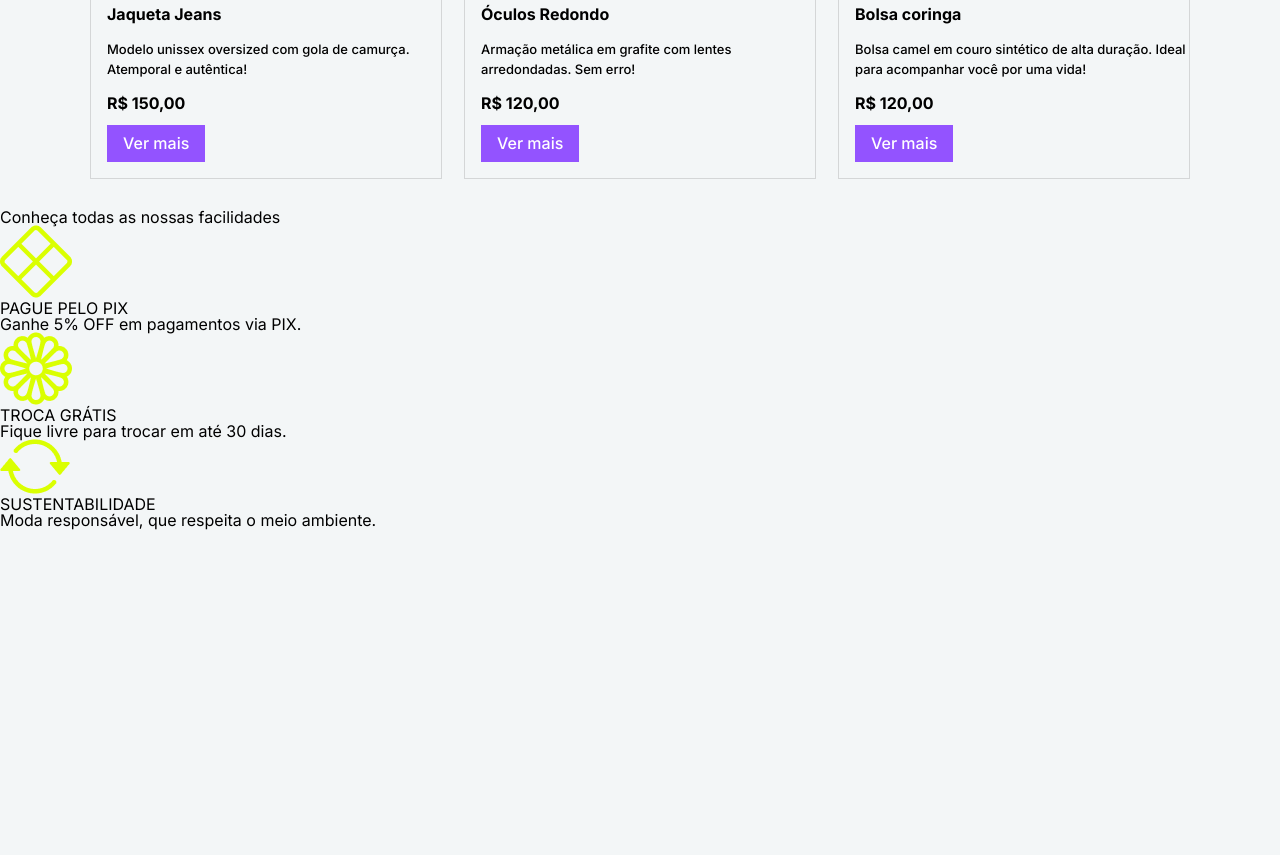
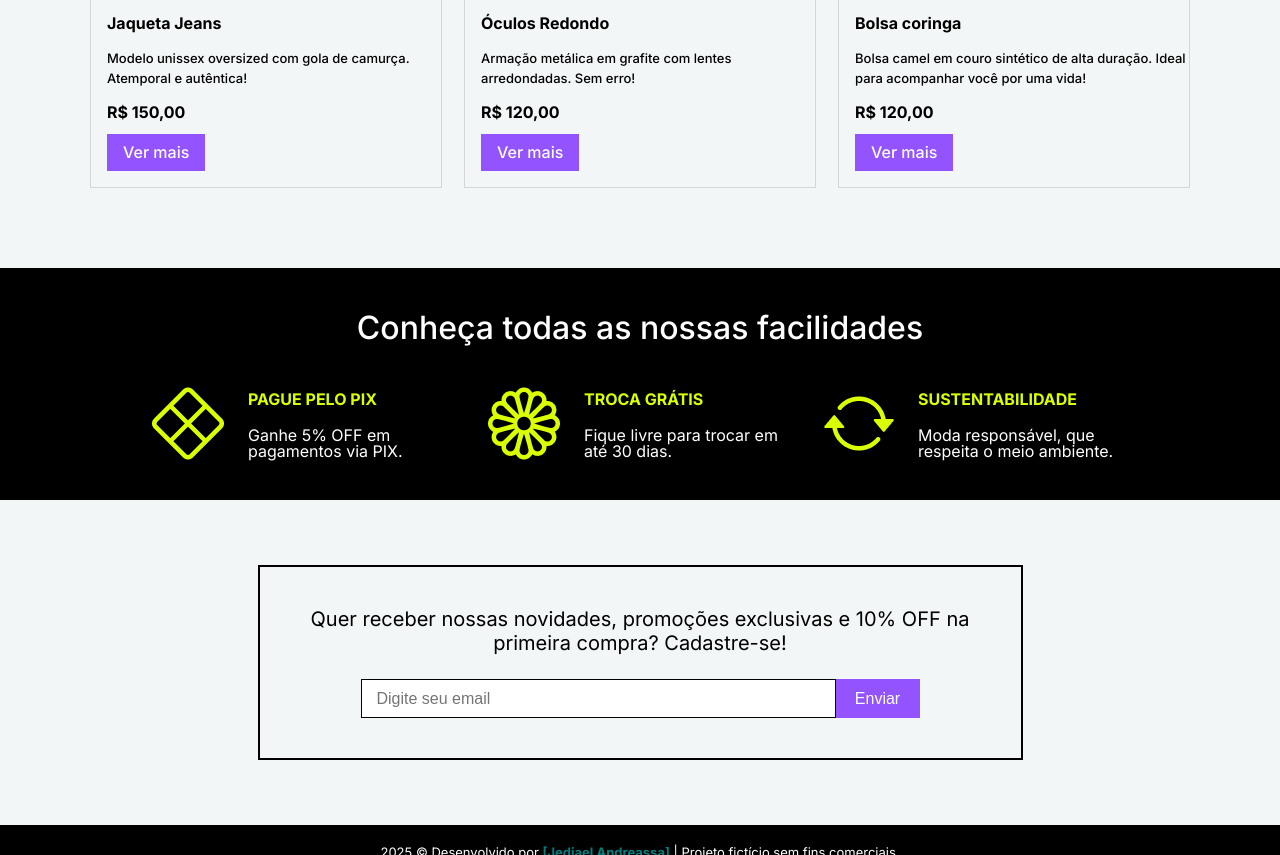
Before and after one commit to gltc762/Meteora, a plain HTML site: page index.html in a window 1280 px wide. Shown: the part 1945-2800 px from the top of the page. Before the commit the page ends 2475 px from the top, so only its background shows below. Drawn offline with Linux system fonts and the light colour scheme.

Commit message:
partefinal

```diff
--- a/index.html
+++ b/index.html
@@ -4,13 +4,13 @@
     <meta charset="UTF-8">
     <meta name="viewport" content="width=device-width, initial-scale=1.0">
     <title>METEORA</title>
-    <link rel="shortcut icon" href="images/favicon.png" type="image/x-icon">
+    <link rel="shortcut icon" href="imagens/favicon.png" type="image/x-icon">
     <link rel="stylesheet" href="style.css">
 </head>
 <body>
     <header class="cabecalho">
         <nav class="menu">
-            <img src="images/logo.png" alt="METEORA" class="logo">
+            <img src="imagens/logo.png" alt="METEORA" class="logo">
             <a href="home.html" class="link-menu ativo">Home</a>
             <a href="lojas.html" class="link-menu">Lojas</a>
             <a href="novidades.html" class="link-menu">Novidades</a>
@@ -102,7 +102,7 @@
         </div>
     </div>
     <div class="facilidades">
-        <h2 class="facilidades">Conheça todas as nossas facilidades</h2>
+        <h2 class="titulo-facilidades">Conheça todas as nossas facilidades</h2>
         <div class="icones">
             <div class="conjunto-icone">
                 <img src="imagens/icone-pix.png" class="icone">
@@ -128,6 +128,17 @@
         </div>
     </div>
 
+    <div class="promocoes">
+        <h3 class="titulo-promocoes">Quer receber nossas novidades, promoções exclusivas e 10% OFF na primeira compra? Cadastre-se!</h3>
+        <form class="formulario-promocoes">
+            <input type="text" class="campo-promocoes" placeholder="Digite seu email">
+            <button type="button" class="botao-promocoes">Enviar</button>
+        </form>
+    </div>
+
+    <footer class="rodape">
+        <p class="texto-rodape">2025 &copy; Desenvolvido por <strong>[Jediael Andreassa]</strong> | Projeto fictício sem fins comerciais.</p>
+    </footer>
 
     <script src="app.js"></script>
 </body>
--- a/style.css
+++ b/style.css
@@ -222,3 +222,118 @@ foto.categoria{
     font-weight: 500;
     margin-bottom: 16px;
 }
+
+.facilidades{
+    margin-top: 50px;
+    background-color: #000;
+    padding-top: 40px;
+    color: #fff;
+    padding-bottom: 40px;
+}
+
+.titulo-facilidades{
+    font-size: 32px;
+    line-height: 39px;
+    font-weight: 500;
+    margin-bottom: 40px;
+    text-align: center;
+}
+
+.icones{
+    width: 976px;
+    margin-left: auto;
+    margin-right: auto;
+    display: flex;
+    justify-content: space-between;
+    align-items: center;
+}
+
+.conjunto-icone{
+    display: flex;
+    justify-content: space-between;
+    align-items: center;
+    width: 304px;
+}
+
+.informacoes-icone{
+    margin-left: 24px;
+}
+
+.titulo-icone{
+    margin-bottom: 16px;
+    font-weight: bold;
+    color: #DAFF01;
+    line-height: 23px;
+    font-size: 16px;
+}
+
+.texto-icone{
+    font-size: 13px;
+    line-height: 20px;
+    font-weight: 300;
+}
+
+.promocoes{
+    width: 729px;
+    border: 2px solid;
+    margin: 65px auto;
+    padding: 40px 16px;
+}
+
+.titulo-promocoes{
+    font-size: 20px;
+    line-height: 24px;
+    text-align: center;
+    margin-bottom: 24px;
+}
+
+.formulario-promocoes{
+    display: flex;
+    align-items: center;
+    justify-content: center;
+}
+
+.campo-promocoes{
+    font-size: 16px;
+    line-height: 23px;
+    padding-top: 7px;
+    padding-bottom: 7px;
+    padding-left: 15px;
+    border: 1px solid;
+    border-radius: 0;
+    width: 456px;
+}
+
+.botao-promocoes{
+    border: 1px solid #9353FF;
+    border-radius: 0;
+    background-color: #9353FF;
+    color: #fff;
+    font-size: 16px;
+    font-weight: 500;
+    line-height: 19px;
+    padding-top: 9px;
+    padding-bottom: 9px;
+    width: 84px;
+    text-align: center;
+}
+
+
+.rodape{
+    background-color: #000;
+    text-align: center;
+    padding-top: 17px;
+    padding-bottom: 17px;
+}
+
+.texto-rodape{
+    font-size: 13px;
+    font-weight: 400;
+    line-height: 20px;
+    color: #fff;
+}
+
+.texto-rodape strong{
+    font-weight: bold;
+    color: teal;
+}
```
Also changed, not shown: imagens/favicon.png (added), imagens/logo.png (added).
